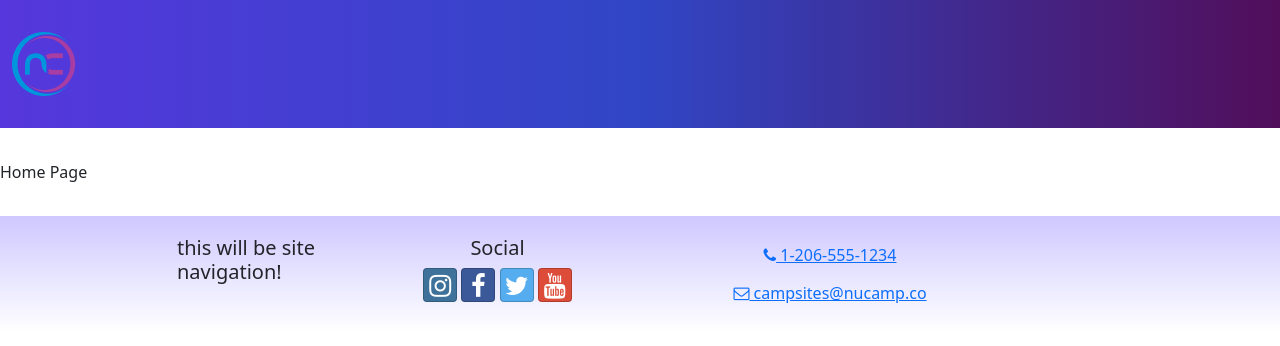
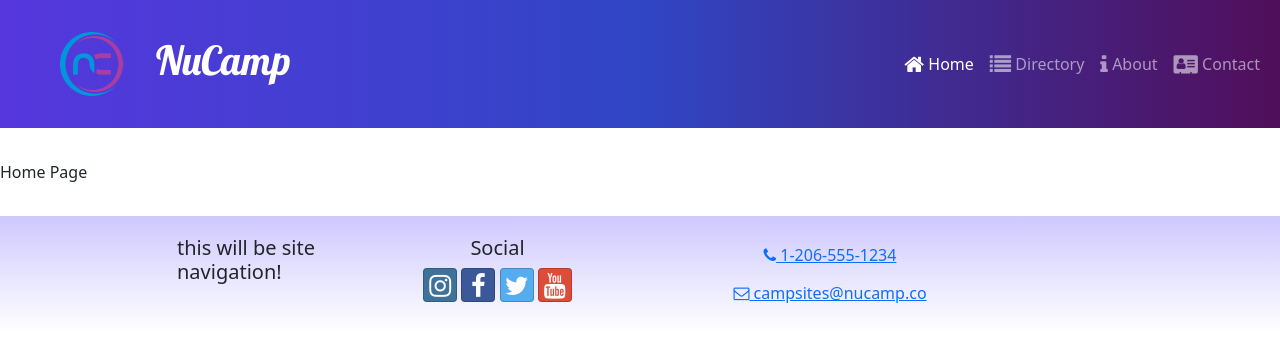
Before and after one commit to fgarciadp/Nucamp-Project-01, a React (Create React App) app: page / in a window 1280 px wide. Shown: the top 346 px of the page. Built offline with nearby package versions, Linux system fonts and the light colour scheme.

Commit message:
Added Nav Links

```diff
--- a/src/components/Header.js
+++ b/src/components/Header.js
@@ -1,13 +1,45 @@
-import { NavbarBrand, Navbar } from "reactstrap";
+import { useState } from 'react';
+import {
+    Navbar,
+    NavbarBrand,
+    Collapse,
+    NavbarToggler,
+    Nav,
+    NavItem
+} from 'reactstrap';
+import { NavLink } from 'react-router-dom';
 import NucampLogo from '../app/assets/img/logo.png';
 
 const Header = () => {
     return (
         <Navbar dark color='primary' sticky='top' expand='md'>
-          <NavbarBrand href='/'>
-            <img src={NucampLogo} />
-          </NavbarBrand>
-      </Navbar>
+            <NavbarBrand className='ms-5' href='/'>
+                <img src={NucampLogo} alt='nucamp logo' className='float-start' />
+                <h1 className='mt-1'>NuCamp</h1>
+            </NavbarBrand>
+            <Nav className='ms-auto' navbar>
+                <NavItem>
+                    <NavLink className='nav-link' to='/'>
+                        <i className='fa fa-home fa-lg' /> Home
+                    </NavLink>
+                </NavItem>
+                <NavItem>
+                    <NavLink className='nav-link' to='/directory'>
+                        <i className='fa fa-list fa-lg' /> Directory
+                    </NavLink>
+                </NavItem>
+                <NavItem>
+                    <NavLink className='nav-link' to='/about'>
+                        <i className='fa fa-info fa-lg' /> About
+                    </NavLink>
+                </NavItem>
+                <NavItem>
+                    <NavLink className='nav-link' to='/contact'>
+                        <i className='fa fa-address-card fa-lg' /> Contact
+                    </NavLink>
+                </NavItem>
+            </Nav>
+        </Navbar>
     );
 };
 
```
